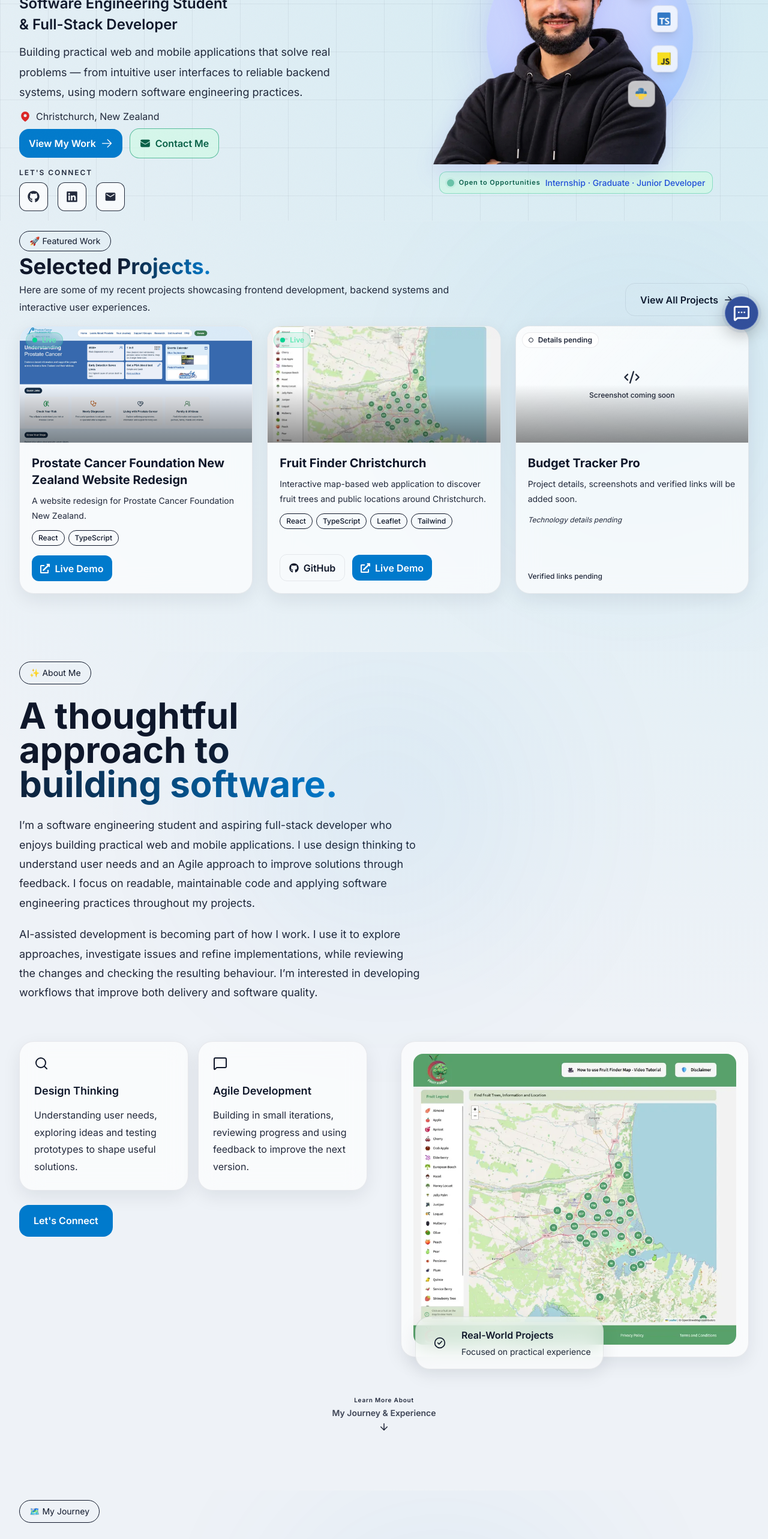
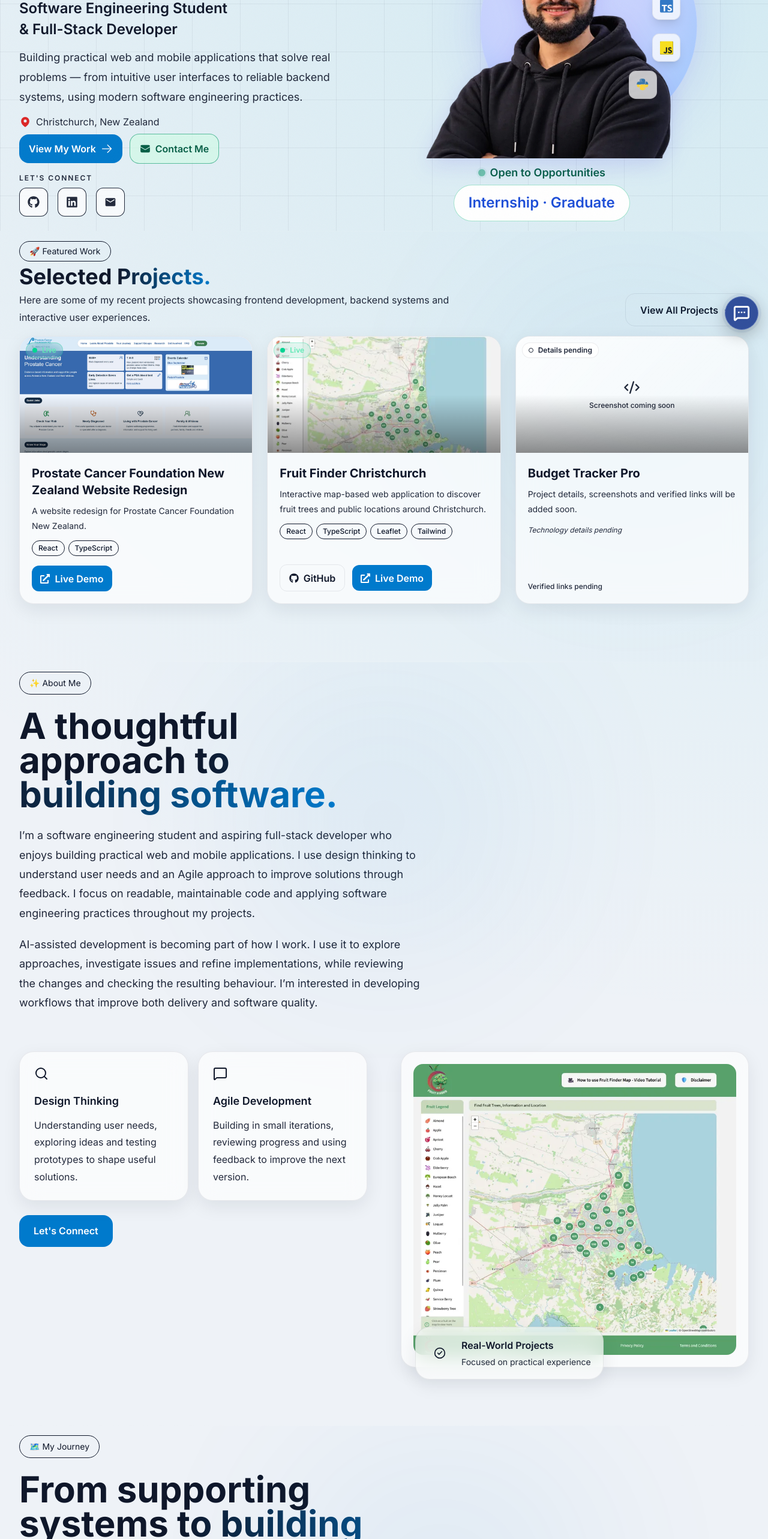
Before and after one commit to sunilkafley/portfolio_website, a React (Vite) app: page / in a window 1280 px wide. Shown: the part 234-2800 px from the top of the page at 60% size. Built offline with nearby package versions, Linux system fonts and the light colour scheme.

Commit message:
docs: update portfolio CV

```diff
--- a/src/components/sections/About.tsx
+++ b/src/components/sections/About.tsx
@@ -3,7 +3,6 @@ import {
   Search,
   MessageSquare,
   CheckCircle2,
-  ArrowDown,
 } from "lucide-react"
 
 import Container from "../layout/Container"
@@ -260,20 +259,6 @@ const About = () => {
 
         </div>
 
-        <motion.a
-          {...fadeUp}
-          href="#journey"
-          className="mt-14 flex flex-col items-center gap-1 text-sm font-medium text-muted transition-colors hover:text-primary focus-visible:outline-2 focus-visible:outline-offset-4 focus-visible:outline-primary lg:mt-16"
-        >
-          <span className="text-[10px] font-semibold tracking-[0.08em]">
-            Learn More About
-          </span>
-          <span className="font-semibold text-(--color-text)/80">
-            My Journey &amp; Experience
-          </span>
-          <ArrowDown aria-hidden="true" size={18} />
-        </motion.a>
-
       </Container>
 
     </section>
--- a/src/components/sections/Hero.tsx
+++ b/src/components/sections/Hero.tsx
@@ -129,7 +129,7 @@ const Hero = () => {
             animate="show"
             className="
               order-1 flex flex-col items-center justify-center
-              lg:order-none lg:col-start-2 lg:row-start-1
+              lg:order-none lg:col-start-2 lg:row-start-1 lg:mx-auto lg:w-full lg:max-w-[520px]
             "
           >
             <div className="portrait-stage relative grid w-full place-items-center max-sm:translate-x-4">
@@ -143,7 +143,7 @@ const Hero = () => {
                 fetchPriority="high"
                 className="
                   hero-portrait-image relative z-10 col-start-1 row-start-1 h-auto w-[min(62%,200px)] object-contain sm:w-[min(86%,520px)]
-                  lg:w-[min(86%,450px)] xl:w-[min(86%,520px)]
+                  lg:w-full
                 "
               />
 
@@ -172,19 +172,20 @@ const Hero = () => {
             </div>
 
             <div
-              className="availability-badge mx-auto mt-2 flex w-fit max-w-full items-center gap-2 rounded-xl px-3 py-2 text-left sm:mt-3 max-md:mt-0 max-md:flex-col max-md:gap-0 max-md:px-3 max-md:py-1 max-md:text-center"
+              // Match the visible hoodie base, excluding the portrait's transparent edges.
+              className="availability-summary mx-auto mt-3 flex w-fit max-w-full flex-col items-center justify-center gap-2 text-center lg:mx-0 lg:ml-[2%] lg:w-[74%] lg:self-start max-md:mt-2"
             >
               <span className="inline-flex items-center justify-center gap-2">
                 <span
                   aria-hidden="true"
                   className="availability-dot h-3 w-3 shrink-0 rounded-full motion-safe:animate-pulse"
                 />
-                <span className="text-[11px] font-semibold tracking-[0.08em] whitespace-nowrap max-md:text-sm max-md:tracking-normal">
+                <span className="text-base font-semibold leading-6 sm:text-lg">
                   Open to Opportunities
                 </span>
               </span>
-              <span className="text-sm font-medium leading-snug text-(--hero-opportunity-text)">
-                Internship &middot; Graduate &middot; Junior Developer
+              <span className="availability-roles max-w-full rounded-full px-6 py-3 text-lg font-semibold leading-[1.45] sm:text-xl md:text-2xl max-md:text-[1.15rem] max-md:leading-snug">
+                Internship &middot; Graduate
               </span>
             </div>
 
--- a/src/index.css
+++ b/src/index.css
@@ -452,10 +452,14 @@ html.lenis body {
     color: var(--color-text-muted);
   }
 
-  .availability-badge {
-    background: var(--availability-bg);
+  .availability-summary {
+    color: var(--availability-text);
+  }
+
+  .availability-roles {
+    background: #fff;
     border: 1px solid var(--availability-border);
-    color: var(--availability-text);
+    color: #1D4ED8;
   }
 
   .availability-dot {
```
Also changed, not shown: public/favicon.png, 2 other files (tests, documents, lock files or other folders).
